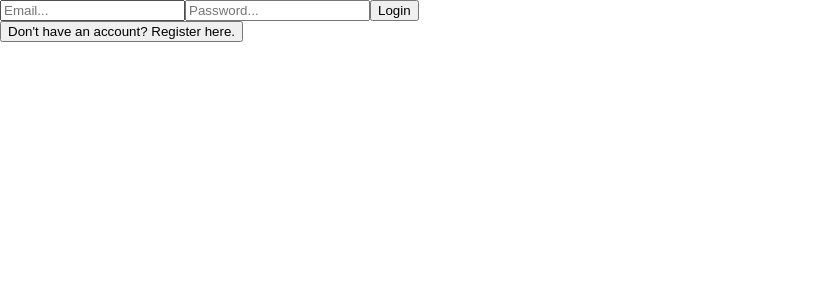
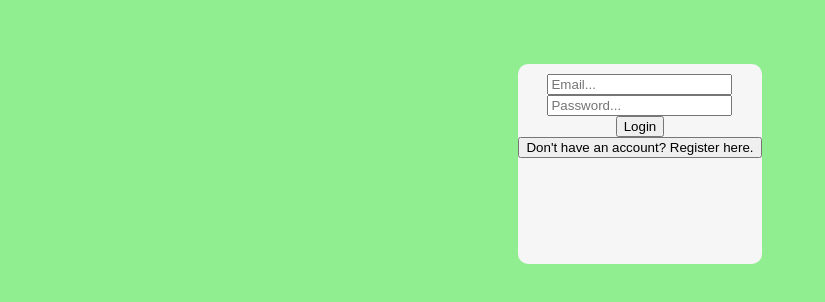
Before and after one commit to Joshua-Disney/shopping-list-frontend, a React (Create React App) app: page /login in a window 1280 px wide. Shown: the top 302 px of the page, without its empty margins (0-825 px from the left). Built offline with nearby package versions, Linux system fonts and the light colour scheme.

Commit message:
Begin styling login page

```diff
--- a/src/components/Login/LoginForm.js
+++ b/src/components/Login/LoginForm.js
@@ -51,13 +51,13 @@ const LoginForm = props => {
   };
 
   return (
-    <div>
+    <div className="login-container">
       {state.loading ? (
         <div>
           <h3>.......Loading.......</h3>
         </div>
       ) : state.loggingIn ? (
-        <div>
+        <div className="login-form">
           <form
             onSubmit={
               // handleSubmit
@@ -71,8 +71,9 @@ const LoginForm = props => {
               }
             }
           >
-            <div>
+            <div className="input-fields">
               <input
+                className="input-field"
                 type="text"
                 name="email"
                 placeholder="Email..."
@@ -80,6 +81,7 @@ const LoginForm = props => {
                 onChange={handleChange}
               />
               <input
+                className="input-field"
                 type="password"
                 name="password"
                 placeholder="Password..."
--- a/src/less/index.less
+++ b/src/less/index.less
@@ -1,5 +1,3 @@
-// Import your less files here:
-
 //=======Variables and mixins
 @import "variables";
 @import "mixins";
@@ -9,6 +7,4 @@
 @import "global";
 
 //=======General styles
-// @import "navigation";
-// @import "footer";
-// @import "home-page";
+@import "login";
--- /dev/null
+++ b/src/less/login.less
@@ -0,0 +1,27 @@
+.login-container {
+  background-color: lightgreen;
+  display: flex;
+  flex-direction: column;
+  align-items: center;
+  max-width: 100%;
+  height: 100vh;
+
+  .login-form {
+    background-color: @wild-sand;
+    margin-top: 5%;
+    padding-top: 1rem;
+    max-width: 50%;
+    height: 20rem;
+    border-radius: 1rem;
+
+    .input-fields {
+      display: flex;
+      flex-direction: column;
+      align-items: center;
+
+      .input-field {
+        max-width: 80%;
+      }
+    }
+  }
+}
```
